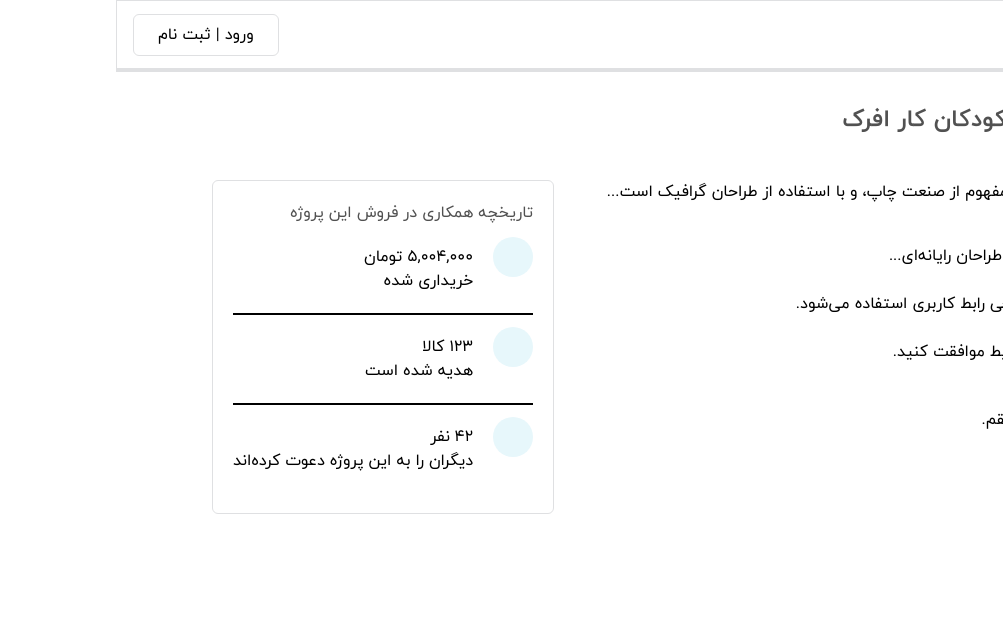
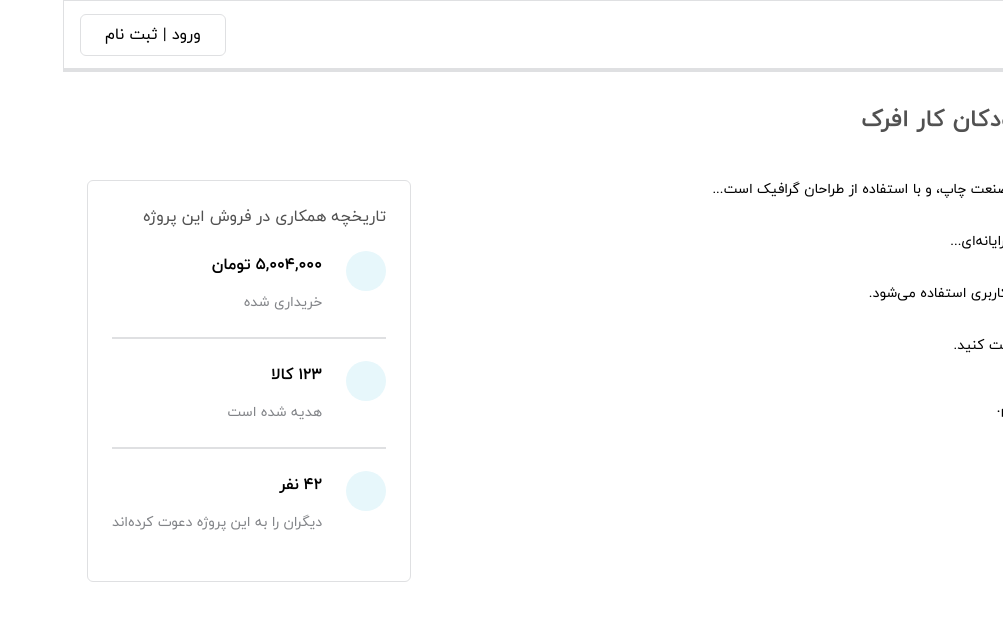
Before and after one commit to Alaleh-Mohseni/digi-mehr, a Next.js app: page /create-referal in a window 1280 px wide. Shown: the top 620 px of the page, without its empty margins (277-1280 px from the left). Built offline with nearby package versions, Linux system fonts and the light colour scheme.

Commit message:
Set configs

```diff
--- a/app/(auth)/login/page.tsx
+++ b/app/(auth)/login/page.tsx
@@ -12,9 +12,9 @@ export default function Login() {
 					<h1 className='text-black pb-xl text-lg font-bold'>ورود | ثبت نام</h1>
 					<span className='text-blueMidnight pb-sm text-xs'>سلام!</span>
 					<p className='text-blueMidnight pb-lg text-xs'>لطفا شماره موبایل یا ایمیل خود را وارد کنید</p>
-					<input type='text' className='border-redDark round h-12 border px-md py-sm outline-none' />
+					<input type='text' className='border-redDark btn-login' />
 					<span className='text-redDark pb-xl pt-sm text-xs'>لطفا این قسمت را خالی نگذارید</span>
-					<Link href='/create-referal' className='border-redLight bg-redLight round mb-sm h-12 border px-md py-sm text-center text-white outline-none'>
+					<Link href='/create-referal' className='btn-login border-redLight bg-redLight mb-sm text-center text-white'>
 						ورود
 					</Link>
 					<p className='text-blueMidnight pt-md text-[11px]'>
--- a/app/(root)/(referal)/create-referal/page.tsx
+++ b/app/(root)/(referal)/create-referal/page.tsx
@@ -25,15 +25,15 @@ const CreateReferal = () => {
 	}
 
 	return (
-		<section className='w-full px-24'>
+		<section className='horizontal-pad w-full'>
 			<h3 className='pb-11 text-2xl font-bold'>{mockData.heading}</h3>
-			<div className='flex gap-5'>
-				<div className='flex grow flex-col gap-10'>
-					<p>{mockData.description}</p>
-					<ol className='flex list-none flex-col gap-5' style={{ counterReset: 'list' }}>
+			<div className='flex gap-lg'>
+				<div className='flex grow flex-col gap-xl'>
+					<p className='text-sm'>{mockData.description}</p>
+					<ol className='flex list-none flex-col gap-lg' style={{ counterReset: 'list' }}>
 						{mockData.rules.map(rule => (
 							<li
-								className='before:bg-blueIce before:text-primary flex gap-3 before:flex before:size-7 before:items-center before:justify-center before:rounded-full before:font-iranYekan before:font-bold before:content-[counter(list)]'
+								className='before:bg-blueIce before:text-primary flex gap-md text-sm before:flex before:size-7 before:items-center before:justify-center before:rounded-full before:font-iranYekan before:font-bold before:content-[counter(list)]'
 								style={{ counterIncrement: 'list' }}
 								key={rule.id}
 							>
@@ -44,7 +44,7 @@ const CreateReferal = () => {
 
 					{!showLinkBox ? (
 						<>
-							<label className='flex items-center gap-3'>
+							<label className='flex items-center gap-md'>
 								<input type='checkbox' name='check-rule' id='check-rule' checked={isChecked} onChange={handleCheckboxChange} />
 								<p>
 									با{' '}
@@ -58,7 +58,7 @@ const CreateReferal = () => {
 								<button
 									type='button'
 									disabled={!isChecked}
-									className={`round px-4 py-2 text-white ${isChecked ? 'bg-primary hover:bg-blue-500' : 'cursor-not-allowed bg-gray-400'}`}
+									className={`btn text-white ${isChecked ? 'btn-primary hover:bg-blue-500' : 'bg-gray cursor-not-allowed'}`}
 									onClick={handleButtonClick}
 								>
 									ساخت لینک اختصاصی
@@ -72,7 +72,7 @@ const CreateReferal = () => {
 									https://mehr.digikala.com/project/80/farnooshjml{' '}
 								</Link>
 							</p>
-							<button className='round border-primary text-primary border px-5 py-2 text-sm'>کپی کردن</button>
+							<button className='btn border-primary text-primary border text-sm'>کپی کردن</button>
 						</div>
 					)}
 				</div>
--- a/app/(root)/page.tsx
+++ b/app/(root)/page.tsx
@@ -7,12 +7,12 @@ export default function Home() {
 	return (
 		<div className='mb-8 flex w-full flex-col gap-[32px]'>
 			<div className='card-gray h-[400px] w-full'></div>
-			<div className='flex flex-col gap-[24px] px-[24px]'>
+			<div className='horizontal-pad flex flex-col gap-[24px]'>
 				<div className='flex flex-row items-center justify-between'>
 					<h1 className='text-2xl font-bold'>فرصت های نیکوکاری</h1>
 					<p className='text-secondery'>مشاهده همه</p>
 				</div>
-				<div className='flex flex-row items-center gap-3 overflow-hidden'>
+				<div className='flex flex-row items-center gap-md overflow-hidden'>
 					{project.map((link, index) => (
 						<Link key={index} href={link}>
 							<div className='h-[308px] w-[325px]'>
--- a/app/(root)/project/[id]/page.tsx
+++ b/app/(root)/project/[id]/page.tsx
@@ -3,9 +3,9 @@ import Link from 'next/link'
 
 function Project() {
 	return (
-		<div className='flex w-full flex-col gap-[32px]'>
+		<div className='flex w-full flex-col gap-xl'>
 			<div className='card-gray h-[378px] w-full'></div>
-			<div className='flex flex-col gap-[24px] px-[24px]'>
+			<div className='horizontal-pad flex flex-col gap-lg'>
 				<h1 className='text-2xl font-bold'>توضیحات پروژه</h1>
 				<p>
 					لورم ایپسوم متن ساختگی با تولید سادگی نامفهوم از صنعت چاپ، و با استفاده از طراحان گرافیک است، چاپگرها و متون بلکه روزنامه و مجله در ستون و سطرآنچنان
@@ -15,13 +15,13 @@ function Project() {
 					دستاوردهای اصلی، و جوابگوی سوالات پیوسته اهل دنیای موجود طراحی اساسا مورد استفاده قرار گیرد.
 				</p>
 			</div>
-			<div className='grid grid-cols-5 gap-[32px] px-[24px]'>
+			<div className='horizontal-pad grid grid-cols-5 gap-xl'>
 				<div className='card-gray col-span-4 min-h-screen w-full'></div>
-				<div className='col-span-1 flex min-h-screen w-full flex-col gap-[16px]'>
+				<div className='col-span-1 flex min-h-screen w-full flex-col gap-md'>
 					<div className='card-gray h-[300px] w-full'></div>
 
 					{/* Receive link */}
-					<div className='round flex h-[364px] w-full flex-col gap-[16px] p-[16px] shadow-[0_0_8px_0_rgba(57,56,56,0.1)]'>
+					<div className='round flex h-[364px] w-full flex-col gap-md p-md shadow-[0_0_8px_0_rgba(57,56,56,0.1)]'>
 						<div className='flex flex-col gap-[10px]'>
 							<div className='mx-auto'>
 								<Image src='/svg/online-connection.svg' alt='online-connection' width={180} height={0} />
@@ -31,7 +31,7 @@ function Project() {
 								با اشتراک‌گذاری لینک اختصاصی خود، دیگران را به نیکوکاری در این پروژه دعوت کن و از مهر هدیه بگیر.
 							</p>
 						</div>
-						<div className='bg-primary round flex h-[33px] w-full items-center justify-center text-xs text-white'>
+						<div className='btn btn-primary flex w-full items-center justify-center text-sm text-white'>
 							<Link href='/login'>
 								<button>دریافت لینک اختصاصی</button>
 							</Link>
--- a/app/globals.css
+++ b/app/globals.css
@@ -20,4 +20,16 @@
 	.round {
 		@apply rounded-md;
 	}
+	.horizontal-pad {
+		@apply px-lg;
+	}
+	.btn {
+		@apply round horizontal-pad py-sm;
+	}
+	.btn-primary {
+		@apply bg-primary;
+	}
+	.btn-login {
+		@apply round h-12 border px-md py-sm outline-none;
+	}
 }
--- a/components/Header.tsx
+++ b/components/Header.tsx
@@ -8,7 +8,7 @@ function Header() {
 		<header className='flex h-18 w-full items-center justify-between border border-b-4 px-md'>
 			<Image src='/header-logo.png' alt='digikala-mehr-logo' width={200} height={0} />
 			<Link href='/login'>
-				<button className='round border border-solid border-gray-200 px-lg py-sm'>ورود | ثبت نام</button>
+				<button className='btn border'>ورود | ثبت نام</button>
 			</Link>
 		</header>
 	)
--- a/components/ReferalAside.tsx
+++ b/components/ReferalAside.tsx
@@ -8,16 +8,15 @@ const ReferalAside = () => {
 	]
 
 	return (
-		<aside className='round max-h-fit max-w-[700px] border border-solid p-5'>
+		<aside className='round max-h-fit max-w-[700px] border border-solid p-lg'>
 			<h3>تاریخچه همکاری در فروش این پروژه</h3>
-
 			<ul className='divide-y-2 divide-solid'>
 				{data.map(item => (
-					<li key={item.id} className='relative flex items-center gap-5 py-5'>
+					<li key={item.id} className='border-grayIce relative flex items-center gap-lg py-lg'>
 						<div className='bg-blueLight relative -top-3 min-h-10 min-w-10 rounded-full'></div>{' '}
-						<div>
-							<p>{item.value}</p>
-							<span>{item.description}</span>
+						<div className='flex flex-col gap-md'>
+							<p className='font-bold'>{item.value}</p>
+							<span className='text-gray text-sm'>{item.description}</span>
 						</div>
 					</li>
 				))}
```
